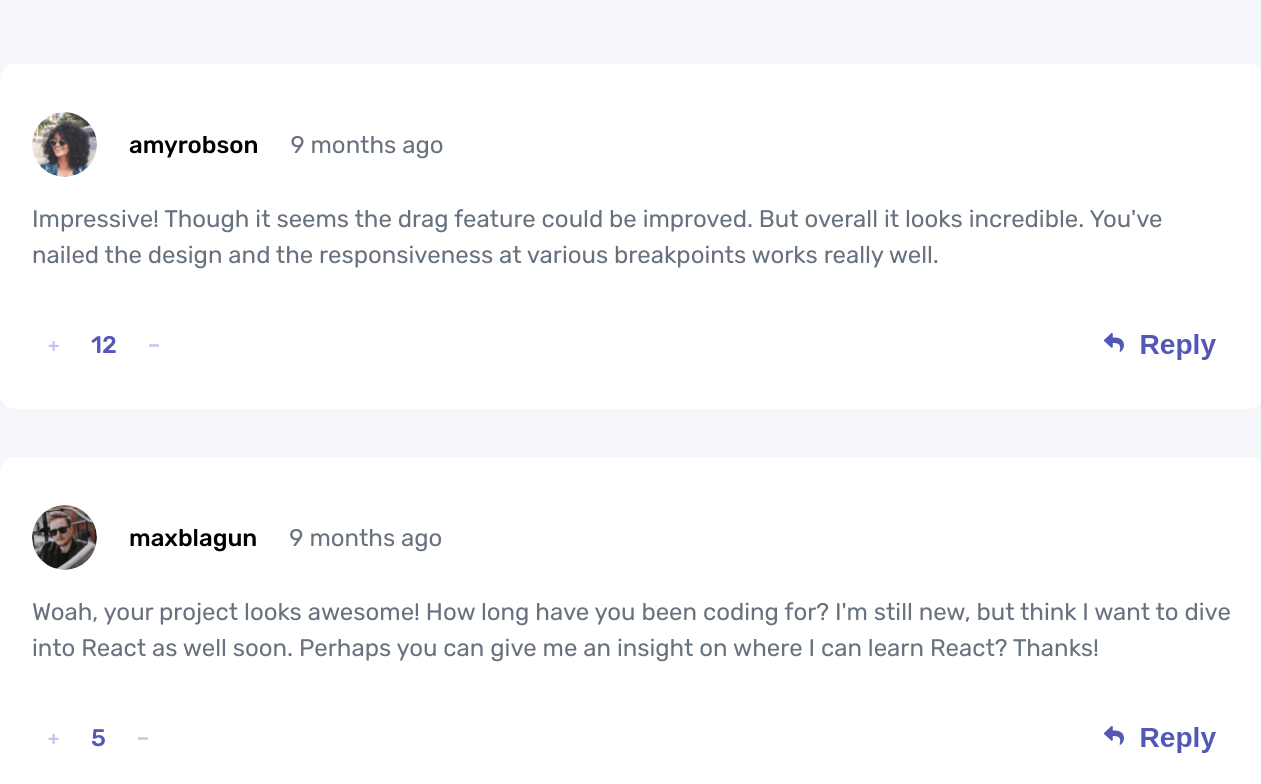
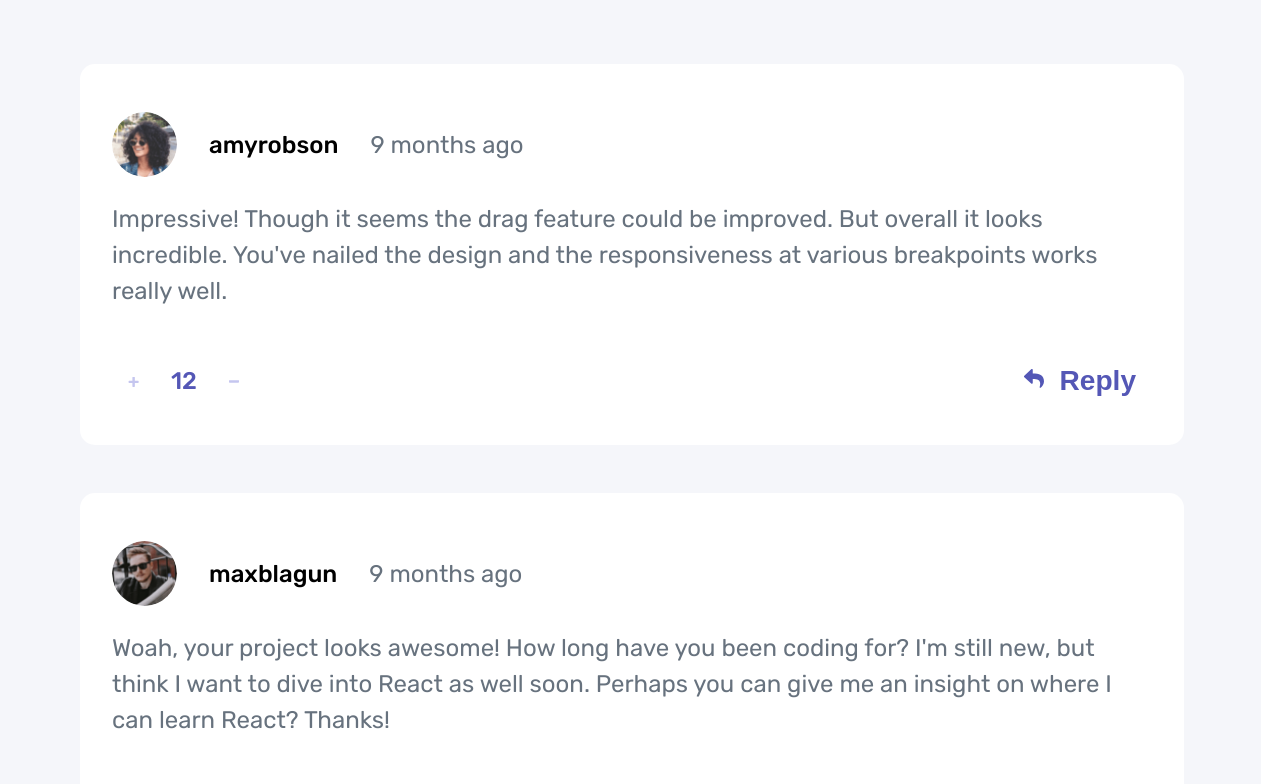
Before and after one commit to ShannTimothy22/Interactive-Comment-Section-React, a React (Create React App) app: page / in a window 1536 px wide. Shown: the top 784 px of the page, without its empty margins (136-1397 px from the left). Built offline with nearby package versions, Linux system fonts and the light colour scheme.

Commit message:
fixing app inline

```diff
--- a/src/styles/index.css
+++ b/src/styles/index.css
@@ -30,12 +30,12 @@ button {
 }
 @media (min-width: 1440px) {
   .app {
-    margin-inline: 15vh;
+    margin-inline: 25vh;
   }
 }
 @media (min-width: 1680px) {
   .app {
-    margin-inline: 55vh;
+    margin-inline: 45vh;
   }
 }
 .app .grid-container {
--- a/src/styles/index.scss
+++ b/src/styles/index.scss
@@ -8,11 +8,11 @@
   }
 
   @include large {
-    margin-inline: 15vh;
+    margin-inline: 25vh;
   }
 
   @include x-large {
-    margin-inline: 55vh;
+    margin-inline: 45vh;
   }
 
   .grid-container {
```
